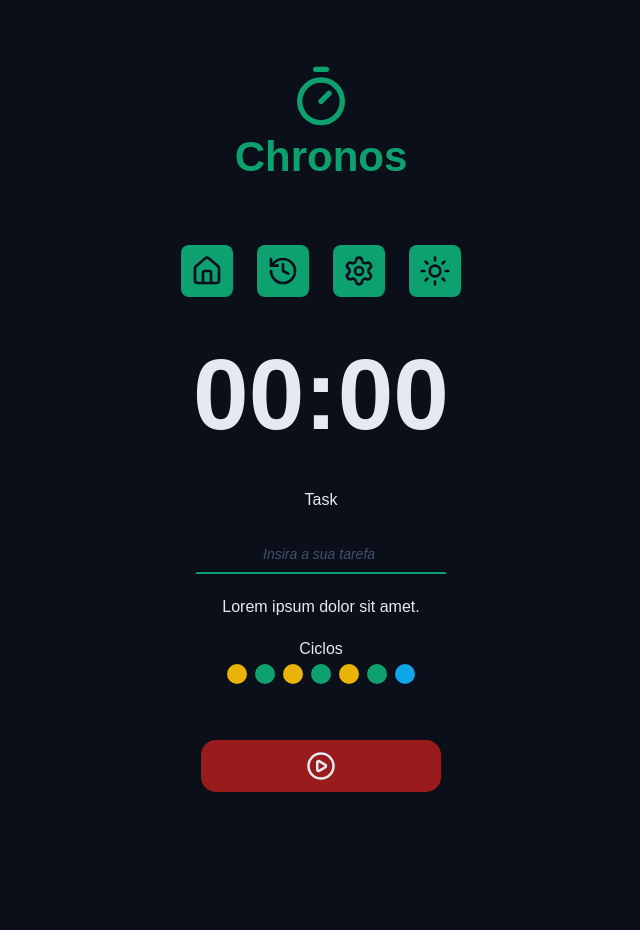
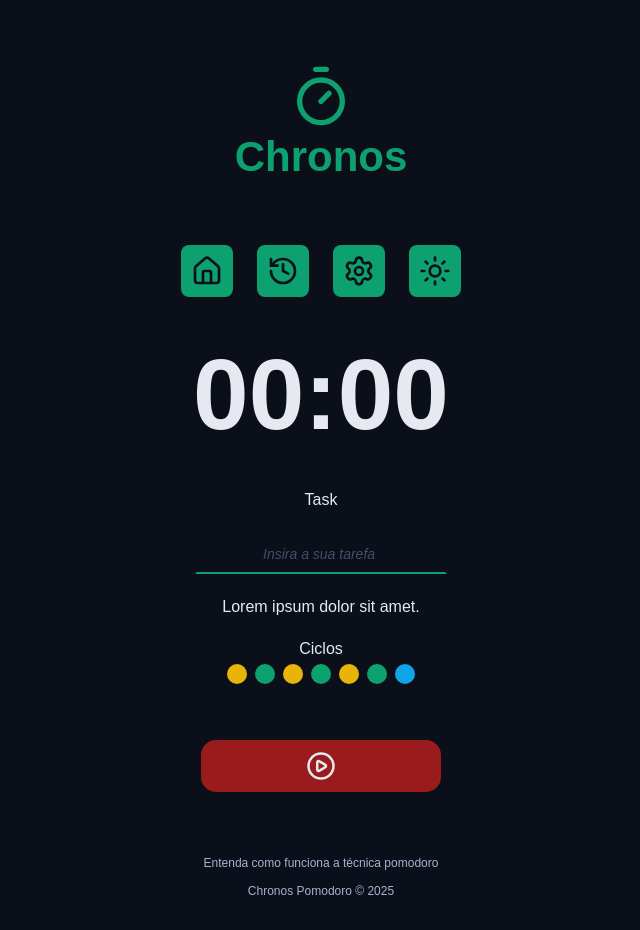
Before and after one commit to ThaisOliveira0/Chronos-pomodoro, a React (Vite) app: page / in a window 1280 px wide. Shown: the whole page, without its empty margins (319-959 px from the left). Before the commit the page ends 856 px from the top, so only its background shows below. Built offline with nearby package versions, Linux system fonts and the light colour scheme.

Commit message:
feat: add light theme and footer

```diff
--- a/src/App.tsx
+++ b/src/App.tsx
@@ -8,6 +8,7 @@
 import { Cycles } from './components/Cycles';
 import { DefaultButton } from './components/DefaultButton';
 import { PlayCircleIcon } from 'lucide-react';
+import { Footer } from './components/Footer';
 
 
 export function App() {
@@ -43,6 +44,9 @@
                 </form>
 
             </Container>
+            <Container>
+                <Footer/>
+            </Container>
         </>
     );
 }
--- /dev/null
+++ b/src/components/Footer/index.tsx
@@ -0,0 +1,9 @@
+import styles from './styles.module.css'
+
+export function Footer() {
+    return (
+        <footer className={styles.footer}>
+            <a href="" >Entenda como funciona a técnica pomodoro </a>
+            <a href="" >Chronos Pomodoro &copy; {new Date().getFullYear()} </a>
+        </footer>
+    )}
--- /dev/null
+++ b/src/components/Footer/styles.module.css
@@ -0,0 +1,18 @@
+.footer{
+    display: flex;
+    align-items: center;
+    justify-content:center;
+    flex-direction: column;
+    font-size: 1.2rem;
+    gap:1.4rem;
+}
+
+.footer a{
+    color: var(--text-muted);
+    text-decoration: none;
+}
+
+.footer a:hover{
+    color: var(--text-muted);
+    text-decoration: underline;
+}
--- a/src/components/Menu/index.tsx
+++ b/src/components/Menu/index.tsx
@@ -1,6 +1,6 @@
 import { HistoryIcon, HomeIcon, SettingsIcon, SunIcon } from 'lucide-react'
 import styles from './styles.module.css'
-import { useState } from 'react';
+import { useState, useEffect } from 'react';
 
 type AvailableThemes = 'dark' | 'light';
 
@@ -11,8 +11,15 @@
     event: React.MouseEvent<HTMLAnchorElement, MouseEvent>,
   ) {
     event.preventDefault();
-    console.log('Clicado', Date.now());
+
+    setTheme(prevTheme => {
+      const nextTheme = prevTheme === 'dark' ? 'light' : 'dark'
+      return nextTheme
+    })
   }
+  useEffect(() => {
+    document.documentElement.setAttribute('data-theme', theme);
+  }, [theme]);
 
   return (
     <nav className={styles.menu}>
--- a/src/styles/theme.css
+++ b/src/styles/theme.css
@@ -28,11 +28,10 @@
     --text-over-warning:  #0a0f1a;
     --text-over-error: #e6e9f0;
     --text-over-info: #0a0f1a;
-
     --text-default: #e6e9f0;
     --text-muted: #aab3cc;
+}
 
-}
 :root[data-theme='light'] {
   --gray-100: #0a0f1a;
   --gray-200: #181f2e;
```
